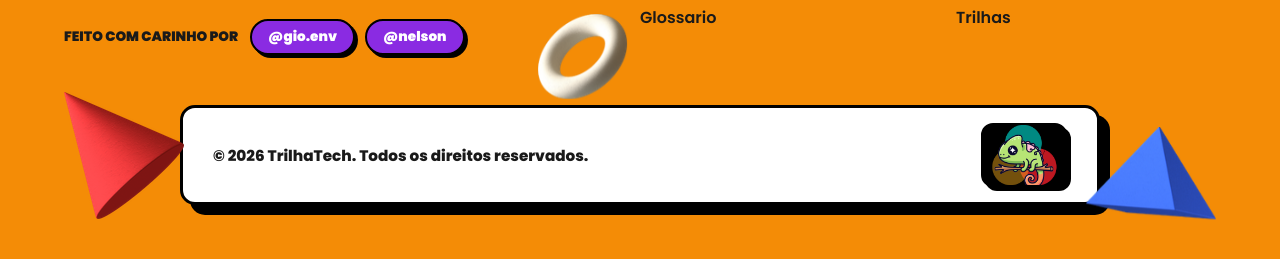
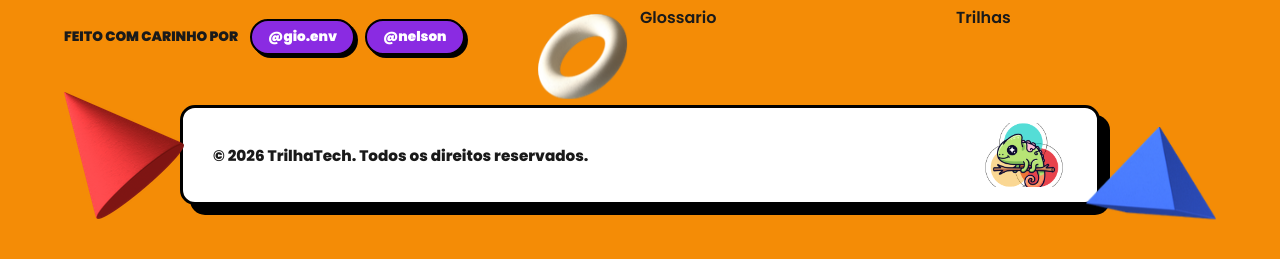
Before and after one commit to GiovannyCosta/TrilhaTech, a plain HTML site: page index.html in a window 1280 px wide. Shown: the part 2948-3207 px from the top of the page. Drawn offline with Linux system fonts and the light colour scheme.

Commit message:
Remove fundo da logo Arghata

```diff
--- a/src/css/footer.css
+++ b/src/css/footer.css
@@ -195,10 +195,7 @@
   width: 86px;
   height: 64px;
   overflow: hidden;
-  border: 2px solid var(--cor-borda);
-  border-radius: 12px;
-  background: #000000;
-  box-shadow: 4px 4px 0 var(--cor-borda);
+  background: transparent;
 }
 
 .arghata-logo img {
```
